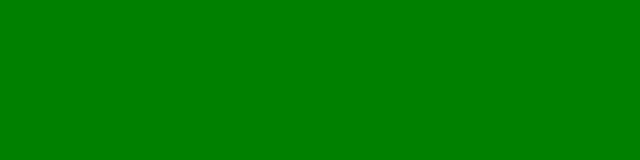
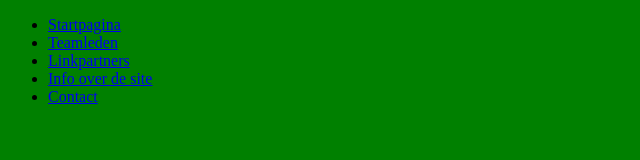
Before and after one commit to Black-Angel98/kevins-place, a plain HTML site: page index.html in a window 1280 px wide. Shown: the whole page, without its empty margins (0-640 px from the left). Drawn offline with Linux system fonts and the light colour scheme.

Commit message:
Update index.html
aantal pagina's aan toegevoegd :3

```diff
--- a/index.html
+++ b/index.html
@@ -3,3 +3,9 @@
 <head>
 <title>Startpagina - Kevin's Place</title>
 <link rel="stylesheet" href="style.css">
+  <ul>
+    <li><a href="index.html">Startpagina</a></li>
+    <li><a href="about.html">Teamleden</a></li>
+    <li><a href="partners.html">Linkpartners</a></li>
+    <li><a href="info.html">Info over de site</a></li>
+    <li><a href="contact.html">Contact</a></li>
```
